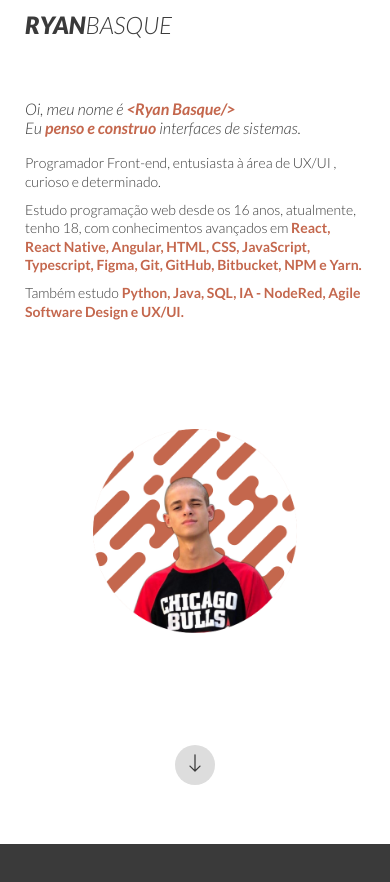
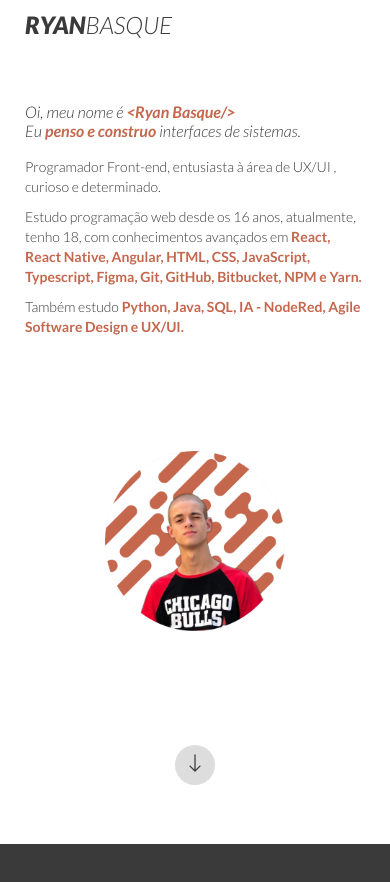
Before and after one commit to RyanBasque/ryan-basque-portifolio, a React (Create React App) app: page / in a window 390 px wide. Shown: the top 882 px of the page. Built offline with nearby package versions, Linux system fonts and the light colour scheme.

Commit message:
feat: firstView responsivit fix

```diff
--- a/src/components/molecules/homeFirstView/styles.ts
+++ b/src/components/molecules/homeFirstView/styles.ts
@@ -19,6 +19,10 @@ export const ResponsiveContainer = styled.div`
     display: flex;
     flex-direction: column;
     justify-content: space-around;
+
+    @media(min-width: 800px) {
+        flex-direction: row;
+    }
 `;
 
 export const TextContainer = styled.div`
@@ -26,12 +30,22 @@ export const TextContainer = styled.div`
     flex-direction: column;
     justify-content: space-between;
 
+    @media(min-width: 800px) {
+        width: 60%;
+        justify-content: center;
+    }
+
     word-wrap: break-word;
     font-family: Lato;
     color: ${colors.black};
     font-weight: 300;
     font-size: 14px;
-    line-height: 132%;
+    line-height: 20px;
+
+    @media(min-width: 800px) {
+        font-size: 20px;
+        line-height: 30px;
+    }
 
     span {
             font-weight: bold;
@@ -46,24 +60,37 @@ export const TextContainer = styled.div`
         color: '#000';
 
         margin-bottom: 5%;
+
+        @media(min-width: 800px) {
+            font-size: 32px;
+            line-height: 45px;
+        }
     }
 
     p {
-        margin-bottom: 2.8%;
+        margin-bottom: 3%;
     }
 `;
 
 export const ImageContainer = styled.div`
+    display: flex;
+    align-items: center;
+    justify-content: center;
 
     figure {
         text-align: center;
 
         img {
+            @media(min-width: 800px) {
+                max-height: 500px;
+                max-width: 500px;
+            }
+
             height: 60%;
             width: 60%;
 
-            max-height: 450px;
-            max-width: 450px;
+            max-height: 300px;
+            max-width: 300px;
         }
     }
 `;
```
